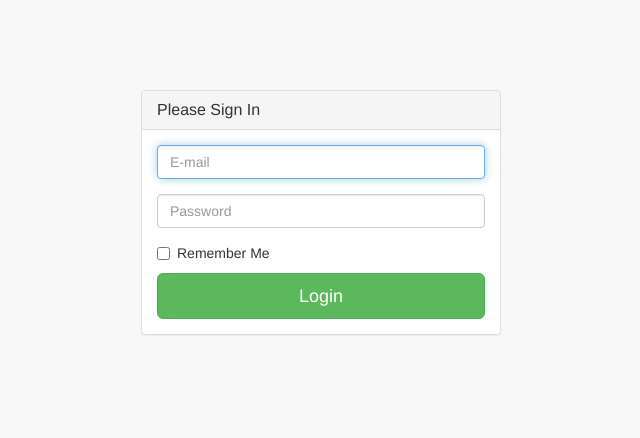
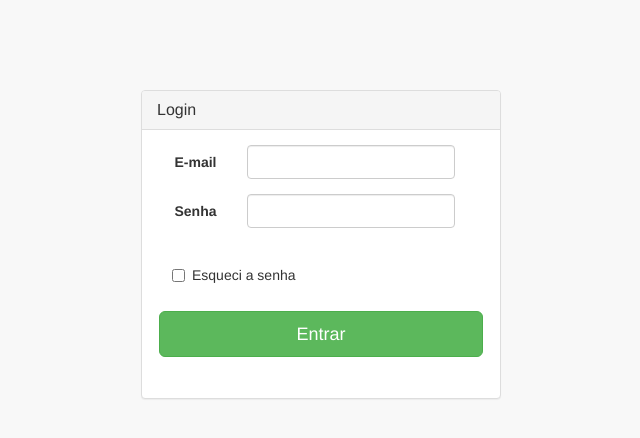
Before and after one commit to JanineFreitas/Cervejaria, a website: page cervejariaWeb/WebContent/pages/login.html in a window 1280 px wide. Shown: the whole page, without its empty margins (319-959 px from the left). Drawn offline with Linux system fonts and the light colour scheme.

Commit message:
Alterações na tela de login

```diff
--- a/cervejariaWeb/WebContent/pages/login.html
+++ b/cervejariaWeb/WebContent/pages/login.html
@@ -9,7 +9,7 @@
 <meta name="description" content="">
 <meta name="author" content="">
 
-    <title>SB Admin 2 - Bootstrap Admin Theme</title>
+<title>SoftBeer</title>
 
 <!-- Bootstrap Core CSS -->
 <link href="../vendor/bootstrap/css/bootstrap.min.css" rel="stylesheet">
@@ -21,7 +21,8 @@
 <link href="../dist/css/sb-admin-2.css" rel="stylesheet">
 
 <!-- Custom Fonts -->
-    <link href="../vendor/font-awesome/css/font-awesome.min.css" rel="stylesheet" type="text/css">
+<link href="../vendor/font-awesome/css/font-awesome.min.css"
+	rel="stylesheet" type="text/css">
 
 <!-- HTML5 Shim and Respond.js IE8 support of HTML5 elements and media queries -->
 <!-- WARNING: Respond.js doesn't work if you view the page via file:// -->
@@ -39,26 +40,68 @@
 			<div class="col-md-4 col-md-offset-4">
 				<div class="login-panel panel panel-default">
 					<div class="panel-heading">
-                        <h3 class="panel-title">Please Sign In</h3>
+						<h3 class="panel-title">Login</h3>
 					</div>
 					<div class="panel-body">
-                        <form role="form">
-                            <fieldset>
+						<!--                         <form role="form"> -->
+						<!--                             <fieldset> -->
+						<!--                                 <div class="form-group"> -->
+						<!--                                     <input class="form-control" placeholder="E-mail" name="email" type="email" autofocus> -->
+						<!--                                 </div> -->
+						<!--                                 <div class="form-group"> -->
+						<!--                                     <input class="form-control" placeholder="Senha" name="password" type="password" value=""> -->
+						<!--                                 </div> -->
+						<!--                                 <div class="checkbox"> -->
+						<!--                                     <label> -->
+						<!--                                         <input name="remember" type="checkbox" value="Remember Me">Esqueci a senha -->
+						<!--                                     </label> -->
+						<!--                                 </div> -->
+						<!--                                 Change this to a button or input when using this as a form -->
+						<!--                                 <a href="index.html" class="btn btn-lg btn-success btn-block">Entrar</a> -->
+						<!--                             </fieldset> -->
+						<!--                         </form> -->
+						<form id="signInForm" class="form-horizontal"
+							data-fv-framework="bootstrap"
+							data-fv-icon-valid="glyphicon glyphicon-ok"
+							data-fv-icon-invalid="glyphicon glyphicon-remove"
+							data-fv-icon-validating="glyphicon glyphicon-refresh">
+
 							<div class="form-group">
-                                    <input class="form-control" placeholder="E-mail" name="email" type="email" autofocus>
+								<label class="col-xs-3 control-label">E-mail</label>
+								<div class="col-xs-8">
+									<input type="text" class="form-control" name="username"
+										required data-fv-notempty-message="The username is required" />
 								</div>
+							</div>
+
 							<div class="form-group">
-                                    <input class="form-control" placeholder="Password" name="password" type="password" value="">
+								<label class="col-xs-3 control-label">Senha</label>
+								<div class="col-xs-8">
+									<input type="password" class="form-control" name="password"
+										required data-fv-notempty-message="The password is required" />
 								</div>
+							</div>
+							<div class="panel-body">
 								<div class="checkbox">
-                                    <label>
-                                        <input name="remember" type="checkbox" value="Remember Me">Remember Me
+									<label> <input name="remember" type="checkbox"
+										value="Remember Me">Esqueci a senha
 									</label>
 								</div>
-                                <!-- Change this to a button or input when using this as a form -->
-                                <a href="index.html" class="btn btn-lg btn-success btn-block">Login</a>
-                            </fieldset>
+							</div>
+
+							<div class="form-group">
+								<div class="btn btn-secondary btn-lg btn-block">
+									<button href="index.html" type="submit"
+										class="btn btn-lg btn-success btn-block">Entrar</button>
+								</div>
+							</div>
 						</form>
+
+						<script>
+							$(document).ready(function() {
+								$('#signInForm').formValidation();
+							});
+						</script>
 					</div>
 				</div>
 			</div>
```
Lines whose indentation alone changed are shown as unchanged.
